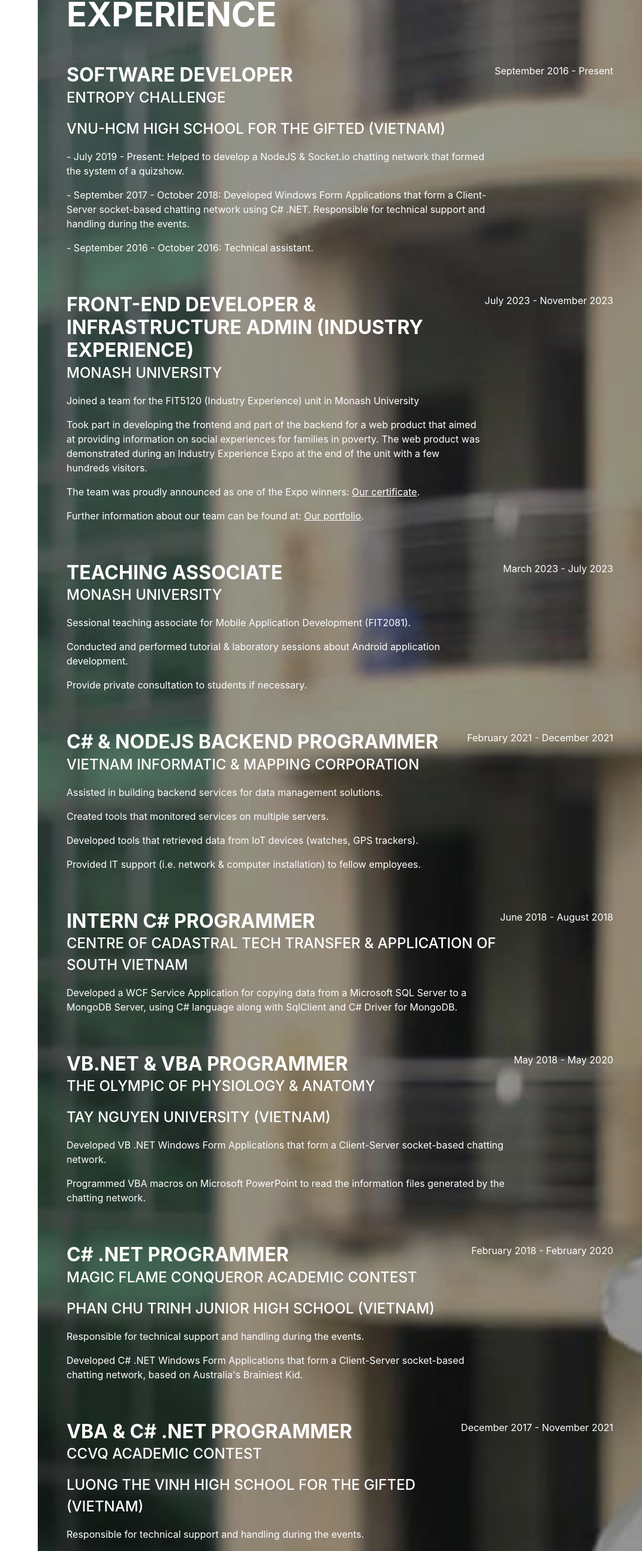
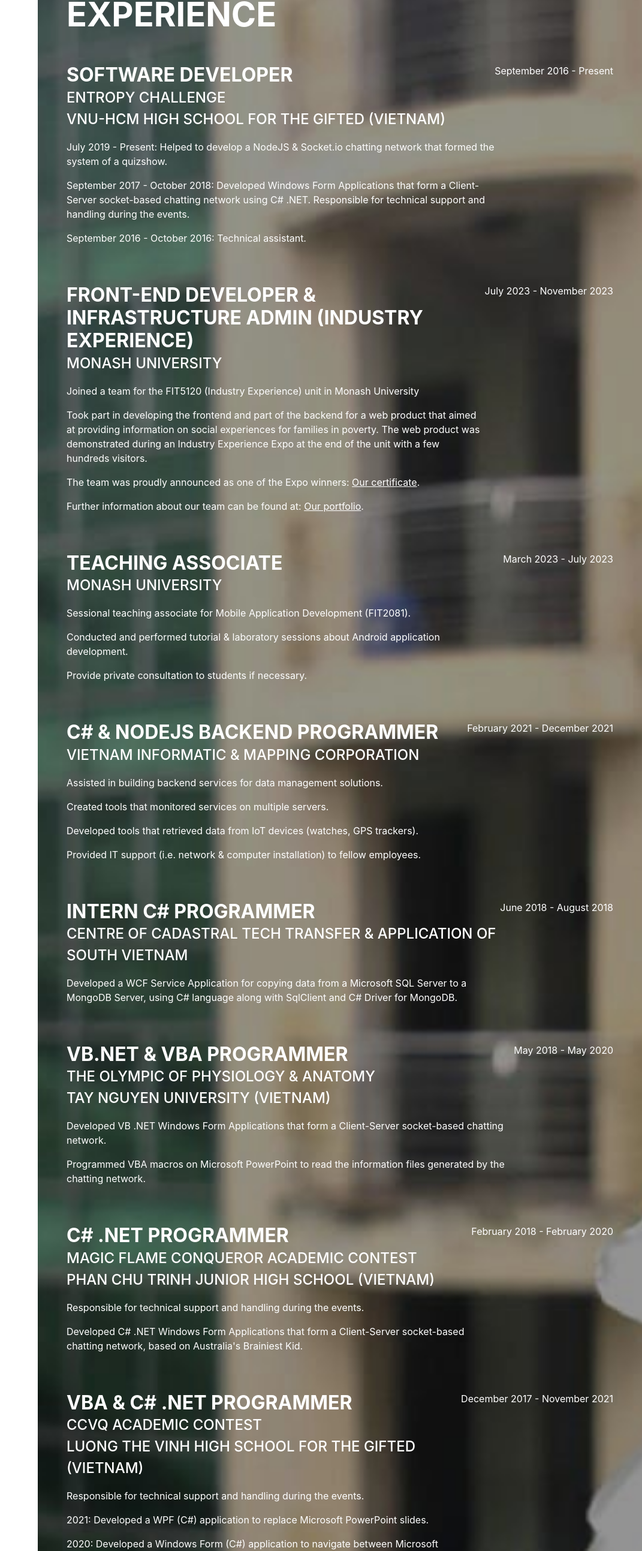
Before and after one commit to bacxiukhonghanh/bacxiukhonghanh.github.io, a plain HTML site: page resume/index.html in a window 1280 px wide. Shown: the part 890-3476 px from the top of the page at 60% size, without its empty margins (209-1280 px from the left). Drawn offline with nearby package versions, Linux system fonts and the light colour scheme; a web font is replaced by a local one.

Commit message:
Resized image, Fixed text & icons

```diff
--- a/resume/index.html
+++ b/resume/index.html
@@ -72,11 +72,11 @@
                     <div class="d-flex flex-column flex-md-row justify-content-between mb-5">
                         <div class="flex-grow-1">
                             <h3 class="mb-0">Software Developer</h3>
-                            <div class="subheading mb-3">Entropy Challenge</div>
+                            <div class="subheading">Entropy Challenge</div>
                             <div class="subheading mb-3">VNU-HCM High School for the Gifted (Vietnam)</div>
-                            <p>- July 2019 - Present: Helped to develop a NodeJS & Socket.io chatting network that formed the system of a quizshow.</p>
-                            <p>- September 2017 - October 2018: Developed Windows Form Applications that form a Client-Server socket-based chatting network using C# .NET. Responsible for technical support and handling during the events.</p>
-                            <p>- September 2016 - October 2016: Technical assistant.</p>
+                            <p>July 2019 - Present: Helped to develop a NodeJS & Socket.io chatting network that formed the system of a quizshow.</p>
+                            <p>September 2017 - October 2018: Developed Windows Form Applications that form a Client-Server socket-based chatting network using C# .NET. Responsible for technical support and handling during the events.</p>
+                            <p>September 2016 - October 2016: Technical assistant.</p>
                         </div>
                         <div class="flex-shrink-0"><span class="text-primary">September 2016 - Present</span></div>
                     </div>
@@ -123,7 +123,7 @@
                     <div class="d-flex flex-column flex-md-row justify-content-between mb-5">
                         <div class="flex-grow-1">
                             <h3 class="mb-0">VB.NET & VBA programmer</h3>
-                            <div class="subheading mb-3">The Olympic of Physiology & Anatomy</div>
+                            <div class="subheading">The Olympic of Physiology & Anatomy</div>
                             <div class="subheading mb-3">Tay Nguyen University (Vietnam)</div>
                             <p>Developed VB .NET Windows Form Applications that form a Client-Server socket-based chatting network.</p>
                             <p>Programmed VBA macros on Microsoft PowerPoint to read the information files generated by the chatting network.</p>
@@ -133,7 +133,7 @@
                     <div class="d-flex flex-column flex-md-row justify-content-between mb-5">
                         <div class="flex-grow-1">
                             <h3 class="mb-0">C# .NET programmer</h3>
-                            <div class="subheading mb-3">Magic Flame Conqueror academic contest</div>
+                            <div class="subheading">Magic Flame Conqueror academic contest</div>
                             <div class="subheading mb-3">Phan Chu Trinh junior high school (Vietnam)</div>
                             <p>Responsible for technical support and handling during the events.</p>
                             <p>Developed C# .NET Windows Form Applications that form a Client-Server socket-based chatting network, based on Australia's Brainiest Kid.</p>
@@ -143,7 +143,7 @@
                     <div class="d-flex flex-column flex-md-row justify-content-between mb-5">
                         <div class="flex-grow-1">
                             <h3 class="mb-0">VBA & C# .NET programmer</h3>
-                            <div class="subheading mb-3">CCVQ Academic Contest</div>
+                            <div class="subheading">CCVQ Academic Contest</div>
                             <div class="subheading mb-3">Luong The Vinh High school for the gifted (Vietnam)</div>
                             <p>Responsible for technical support and handling during the events.</p>
                             <p>2021: Developed a WPF (C#) application to replace Microsoft PowerPoint slides.</p>
@@ -155,7 +155,7 @@
                     <div class="d-flex flex-column flex-md-row justify-content-between mb-5">
                         <div class="flex-grow-1">
                             <h3 class="mb-0">VB.NET & VBA programmer</h3>
-                            <div class="subheading mb-3">Volcanowledge academic contest</div>
+                            <div class="subheading">Volcanowledge academic contest</div>
                             <div class="subheading mb-3">Nguyen Du High School for the Gifted (Vietnam)</div>
                             <p>Developed VB .NET Windows Form Applications that form a Client-Server socket-based chatting network.</p>
                             <p>Programmed VBA macros on Microsoft PowerPoint to read the information files generated by the chatting network.</p>
@@ -210,14 +210,14 @@
                         <li class="list-inline-item"><i class="fab fa-bootstrap"></i></li>
                         <li class="list-inline-item"><i class="fab fa-js-square"></i></li>
                         <li class="list-inline-item"><i class="fab fa-python"></i></li>
-                        <li class="list-inline-item"><i class="fab fa-flask"></i></li>
+                        <li class="list-inline-item"><i class="fa-brand fa-flask"></i></li>
                         <br>
                         <li class="list-inline-item"><i class="fab fa-node-js"></i></li>
                         <li class="list-inline-item"><i class="fab fa-php"></i></li>
-                        <li class="list-inline-item"><i class="fab fa-csharp"></i></li>
                         <li class="list-inline-item"><i class="fab fa-android"></i></li>
                         <li class="list-inline-item"><i class="fab fa-java"></i></li>
                         <li class="list-inline-item"><i class="fab fa-linux"></i></li>
+                        <li class="list-inline-item"><svg class="svg-inline--fa" aria-hidden="true" focusable="false" role="img" xmlns="http://www.w3.org/2000/svg"><circle cx="32" cy="32" r="31" transform="rotate(-45 32.002 31.994)" fill="#fff"></circle><path d="M53.92 10.08a31 31 0 010 43.84L10.08 10.08a31 31 0 0143.84 0z" fill="#fff"></path><path d="M30.46 45a17.21 17.21 0 01-7.4 1.52 13.47 13.47 0 01-5.39-1 12 12 0 01-4.13-2.9 12.93 12.93 0 01-2.64-4.41 16.26 16.26 0 01-.9-5.67 17.38 17.38 0 011-5.93 14.07 14.07 0 012.82-4.77 13 13 0 014.44-3.17 14.31 14.31 0 015.85-1.15 17.51 17.51 0 016.39 1.09v2.77a14.17 14.17 0 00-6.5-1.49 11.77 11.77 0 00-4.82.94 10 10 0 00-3.55 2.61 11.56 11.56 0 00-2.21 3.95 15.57 15.57 0 00-.76 5 14.88 14.88 0 00.68 4.56 11 11 0 002 3.74 9.6 9.6 0 003.33 2.54 10.76 10.76 0 004.63.94 14.43 14.43 0 007.11-1.7zM54 27.72h-5.2L47.47 34H53l-.43 1.8h-5.45l-1.7 7.77h-2l1.68-7.77H40l-1.63 7.8h-2L38 35.82h-5.3l.37-1.8h5.33l1.33-6.31h-5.56l.39-1.8h5.55L41.79 18h2l-1.68 7.93h5.08l1.7-7.93h2l-1.7 7.93h5.25zm-12.26 0L40.38 34h5.1l1.37-6.31z"></path></svg></li>
                     </ul>
                     <div class="subheading mb-3">Workflow</div>
                     <ul class="fa-ul mb-0">
```
Also changed, not shown: img/photo-03.jpg (deleted), img/photo-04.jpg (deleted), img/photo-06.jpg (deleted), resume/assets/img/photo-04.jpg, resume/assets/img/photo-06.jpg, resume/assets/img/photo-07.jpg.
